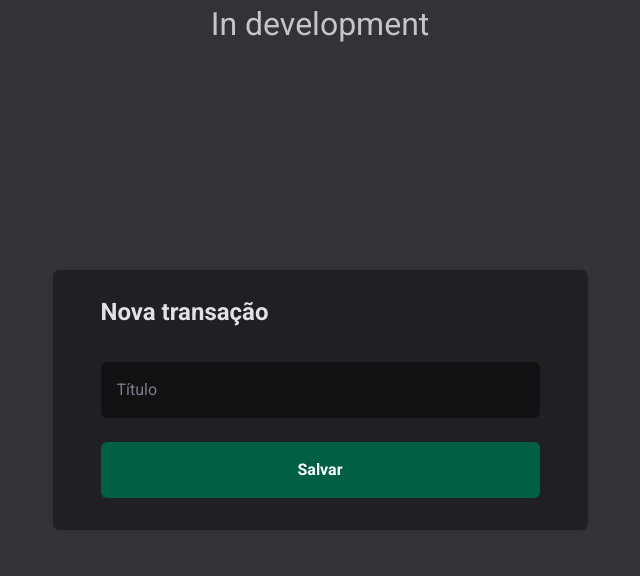
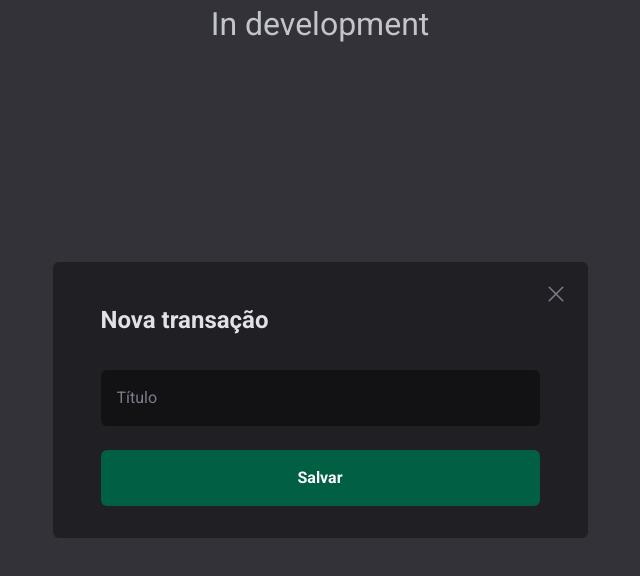
Before and after one commit to NicolasCastro01/finexps.com, a Next.js app: page / in a window 1280 px wide. Shown: the top 576 px of the page, without its empty margins (320-960 px from the left). Built offline with nearby package versions, Linux system fonts and the light colour scheme.

Commit message:
refactor: create test of modal

```diff
--- a/src/app/page.tsx
+++ b/src/app/page.tsx
@@ -1,13 +1,18 @@
 'use client';
 
-import { ButtonTag, InputTextTag, ModalTag } from '~/app/presentation/common';
+import {
+  ButtonTag,
+  CloseIcon,
+  InputTextTag,
+  ModalTag
+} from '~/app/presentation/common';
 import { GlobalLayoutTag } from '~/app/presentation/common/layouts';
 
 export default function Page() {
   return (
     <GlobalLayoutTag title='Dev'>
       <h1 className='text-32px text-center text-gray6'>In development</h1>
-      <ModalTag title='Nova transação' isOpen={true}>
+      <ModalTag title='Nova transação' isOpen={true} iconClose={<CloseIcon />}>
         <InputTextTag
           onChange={() => {
             return;
--- a/src/app/presentation/common/components/modal/interfaces/modal-props.interface.ts
+++ b/src/app/presentation/common/components/modal/interfaces/modal-props.interface.ts
@@ -2,4 +2,5 @@ export interface ModalProps {
 	children: React.ReactNode;
 	title: string;
 	isOpen: boolean;
+	iconClose: React.ReactNode;
 }
```
Also changed, not shown: 1 other file (tests, documents, lock files or other folders).
